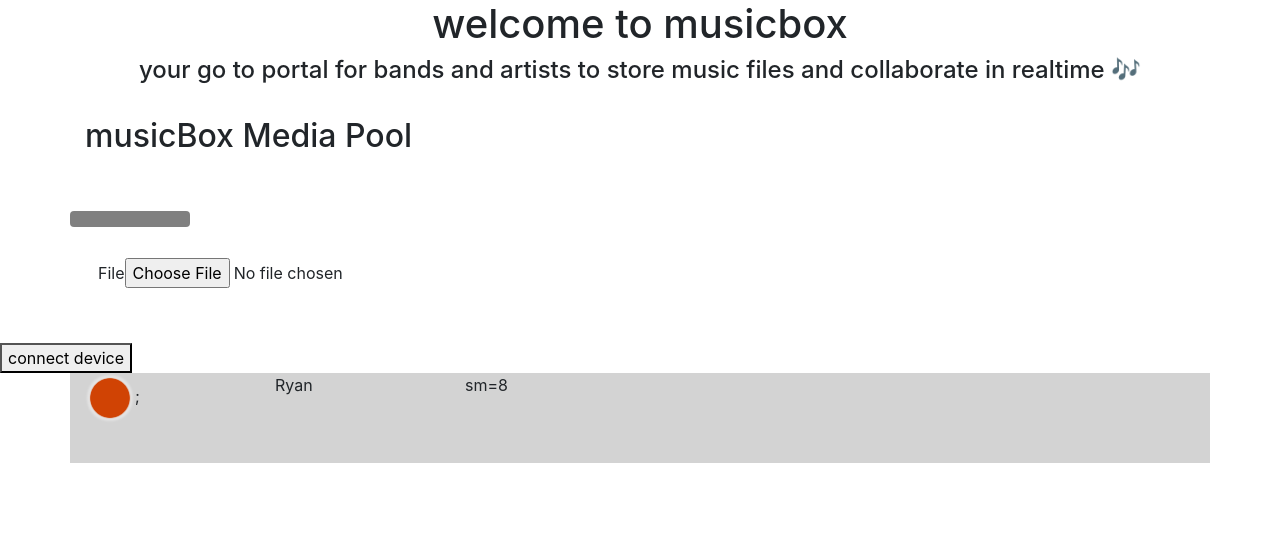
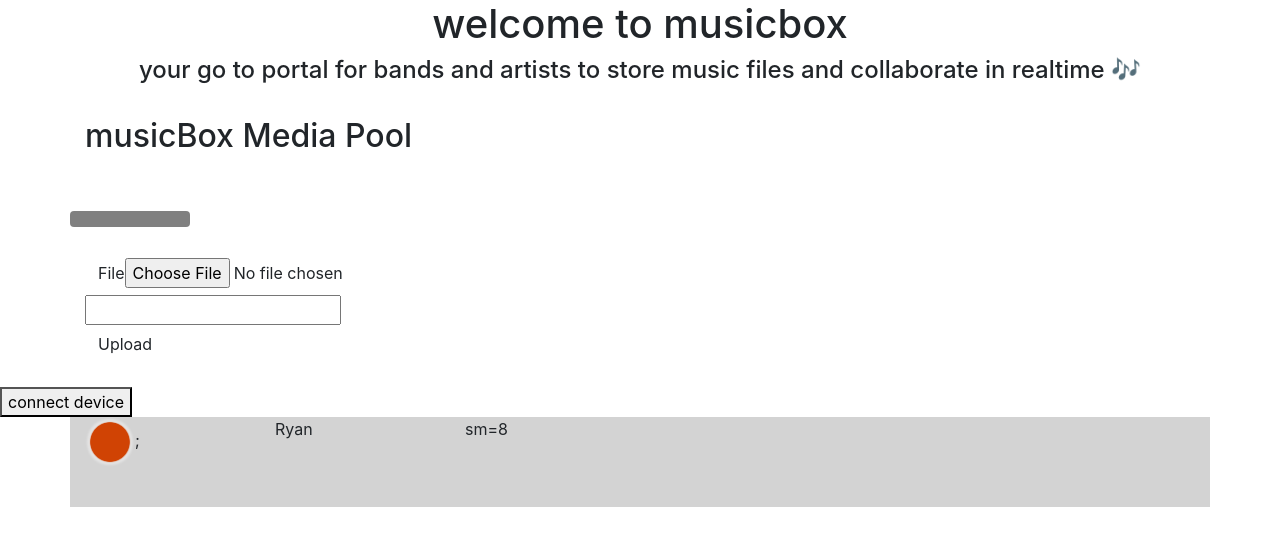
Before and after one commit to rteshima/musicBox, a React (Create React App) app in the folder musicbox/: page / in a window 1280 px wide. Shown: the top 546 px of the page. Built offline with nearby package versions, Linux system fonts and the light colour scheme.

Commit message:
UPLOAD BUTTON

```diff
--- a/musicbox/src/MediaPool.js
+++ b/musicbox/src/MediaPool.js
@@ -139,7 +139,16 @@ class AudioUpload extends Component {
                 <span>File</span>
                 <input type="file" onChange={this.handleChange} />
               </div>
+              <div className="file-path-wrapper">
+                <input className="file-path validate" type="text" />
+              </div>
             </div>
+            <button
+              onClick={this.handleUpload}
+              className="waves-effect waves-light btn"
+            >
+              Upload
+        </button>
             <br />
             <br />
           </div >
```
Also changed, not shown: musicbox/src/firebase/firestore.js (+7 -2 lines).
